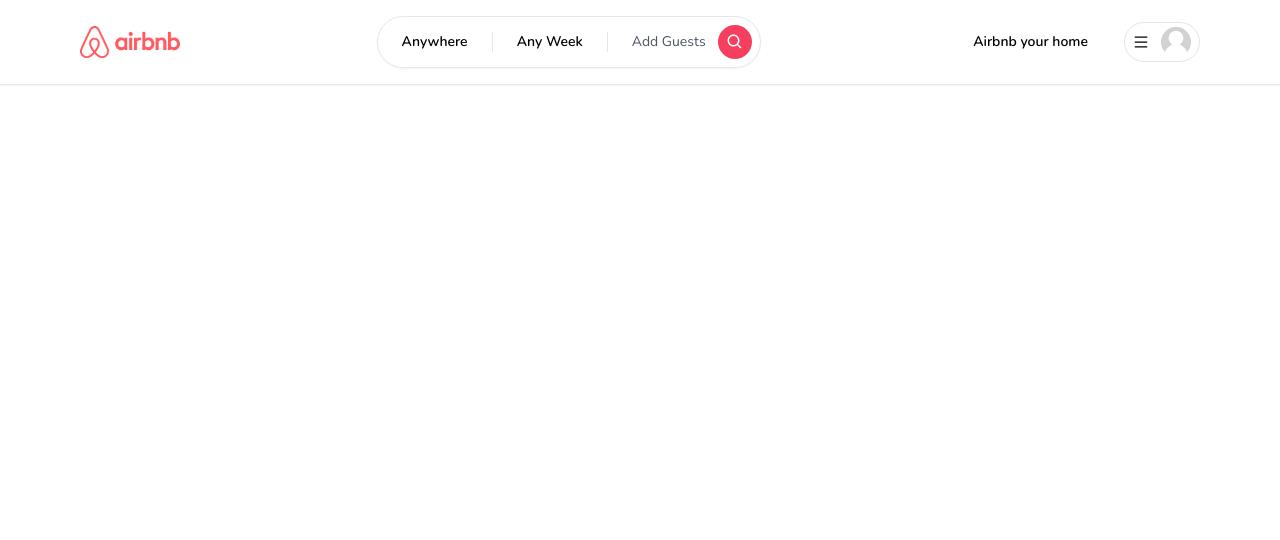
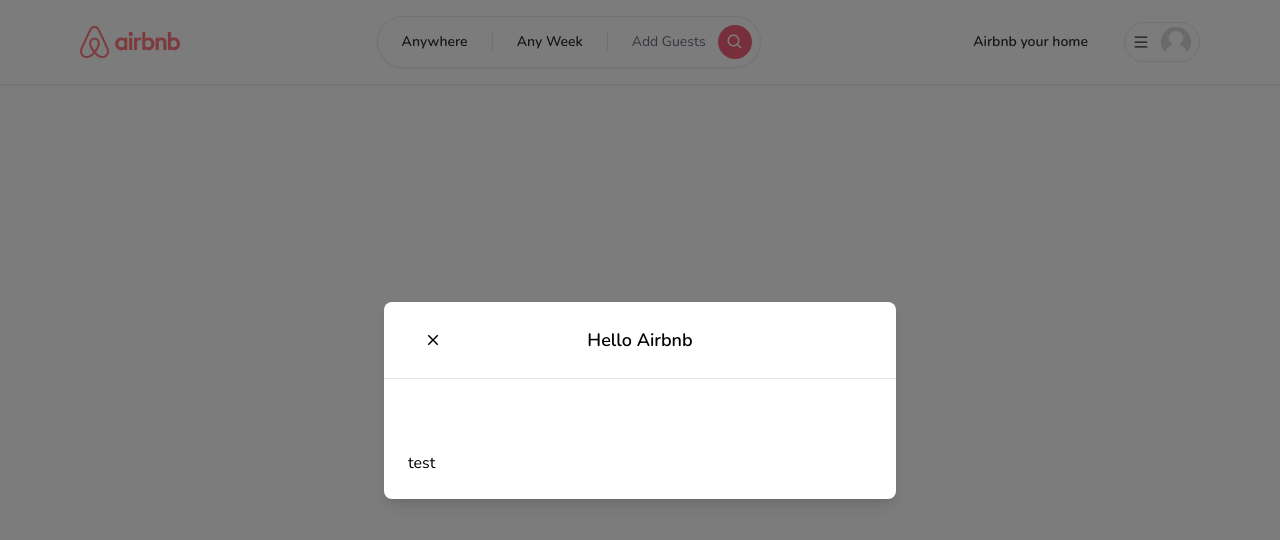
Before and after one commit to JulyK9/airbnb-clone-practice, a Next.js app: page / in a window 1280 px wide. Shown: the top 540 px of the page. Built offline with nearby package versions, Linux system fonts and the light colour scheme.

Commit message:
#5 feat: Add Modal component

```diff
--- /dev/null
+++ b/app/components/modal/Modal.tsx
@@ -0,0 +1,174 @@
+'use client';
+
+import { useState, useEffect, useCallback } from 'react';
+import { IoMdClose } from 'react-icons/io';
+
+interface ModalProps {
+  isOpen?: boolean;
+  onClose: () => void;
+  onSubmit: () => void;
+  title?: string;
+  body?: React.ReactElement;
+  footer?: React.ReactElement;
+  actionLabel: string;
+  disabled?: boolean;
+  secondaryAction?: () => void;
+  secondaryLabel?: string;
+}
+
+const Modal: React.FC<ModalProps> = ({
+  isOpen,
+  onClose,
+  onSubmit,
+  title,
+  body,
+  footer,
+  actionLabel,
+  disabled,
+  secondaryAction,
+  secondaryLabel,
+}) => {
+  const [showModal, setShowModal] = useState(isOpen);
+
+  useEffect(() => {
+    setShowModal(isOpen);
+  }, [isOpen]);
+
+  const handleClose = useCallback(() => {
+    if (disabled) {
+      return;
+    }
+
+    setShowModal(false);
+    setTimeout(() => {
+      onClose();
+    }, 300);
+  }, [disabled, onClose]);
+
+  const handleSubmit = useCallback(() => {
+    if (disabled) {
+      return;
+    }
+
+    onSubmit();
+  }, [disabled, onSubmit]);
+
+  const handleSecondaryAction = useCallback(() => {
+    if (disabled || !secondaryAction) {
+      return;
+    }
+
+    secondaryAction();
+  }, [disabled, secondaryAction]);
+
+  if (!isOpen) {
+    return null;
+  }
+
+  return (
+    <>
+      <div
+        className="
+          justify-center
+          items-center
+          flex
+          overflow-x-hidden
+          overflow-y-auto
+          fixed
+          inset-0
+          z-50
+          outline-none
+          focus:outline-none
+          bg-neutral-800/60
+        "
+      >
+        <div
+          className="
+            relative
+            w-full
+            md:w-4/6
+            lg:w-3/6
+            xl:w-2/5
+            my-6
+            mx-auto
+            h-full
+            lg:h-auto
+            md:h-auto
+          "
+        >
+          {/* Content */}
+          <div
+            className={`
+            translate
+            duration-300
+            h-full
+            ${showModal ? `translate-y-0` : `translate-y-full`}
+            ${showModal ? `opacity-100` : `opacity-0`}
+            `}
+          >
+            <div
+              className="
+                translate
+                h-full
+                lg:h-auto
+                md:h-auto
+                border-0
+                rounded-lg
+                shadow-lg
+                relative
+                flex
+                flex-col
+                w-full
+                bg-white
+                outline-none
+                focus:outline-none
+              "
+            >
+              {/* Header */}
+              <div
+                className="
+                  flex
+                  items-center
+                  p-6
+                  rounded-t
+                  justify-center
+                  relative
+                  border-b-[1px]
+                "
+              >
+                <button
+                  onClick={handleClose}
+                  className="
+                    p-2
+                    border-0
+                    hover:opacity-50
+                    transition
+                    absolute
+                    left-8
+                  "
+                >
+                  <IoMdClose size={18} />
+                </button>
+                <div
+                  className="
+                    text-lg font-semibold
+                  "
+                >
+                  {title}
+                </div>
+              </div>
+              {/* Body */}
+              <div className="relative p-6 flex-auto">{body}</div>
+              {/* Footer */}
+              <div className="flex flex-col gap-2 p-6">
+                <div className="flex items-center gap-4 w-full">test</div>
+              </div>
+            </div>
+          </div>
+        </div>
+      </div>
+    </>
+  );
+};
+
+export default Modal;
--- a/app/layout.tsx
+++ b/app/layout.tsx
@@ -2,6 +2,7 @@
 import './globals.css';
 import { Nunito } from 'next/font/google';
 import ClientOnly from './components/ClientOnly';
+import Modal from './components/modal/Modal';
 
 const font = Nunito({ subsets: ['latin'] });
 
@@ -19,6 +20,7 @@
     <html lang="en">
       <body className={font.className}>
         <ClientOnly>
+          <Modal isOpen title="Hello Airbnb" />
           <Navbar />
         </ClientOnly>
         {children}
```
